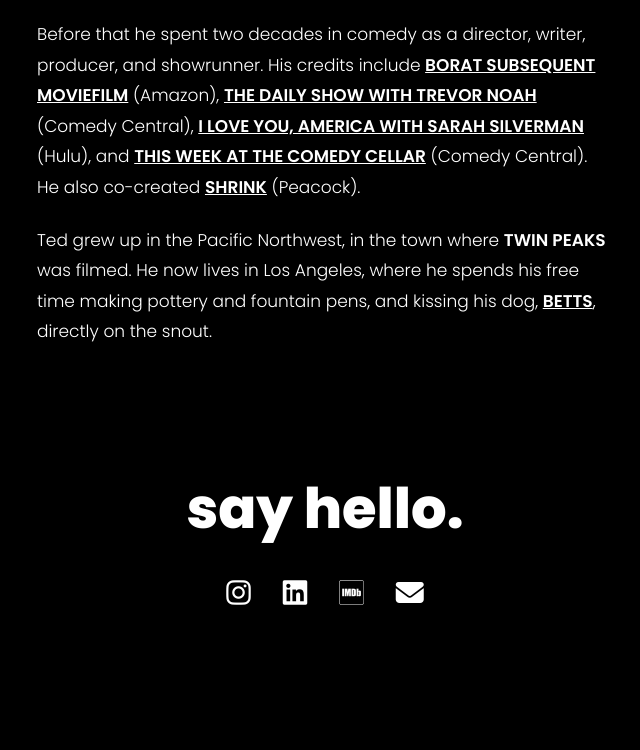
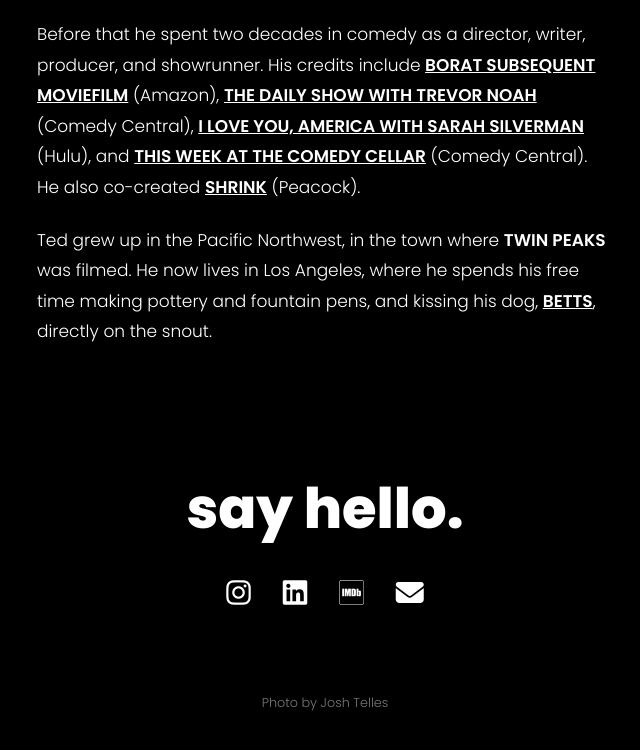
Before and after one commit to tedtremper/tedtremper.com, a plain HTML site: page index.html in a window 1280 px wide. Shown: the part 1423-2173 px from the top of the page, without its empty margins (315-955 px from the left). Drawn offline with Linux system fonts and the light colour scheme.

Commit message:
Update index.html

```diff
--- a/index.html
+++ b/index.html
@@ -86,6 +86,9 @@
   .icons a:hover { color: #999; }
   .contact h2 a { text-decoration: none; }
   .contact h2 a:hover { color: #999; }
+  .credit { margin: 4.5rem 0 0; text-align: center; font-size: .8rem; color: #777; }
+  .credit a { text-decoration: none; }
+  .credit a:hover { text-decoration: underline; text-underline-offset: .25em; }
 
 
   @media (max-width: 40rem) {
@@ -133,6 +136,8 @@
       <a target="_blank" rel="noopener" href="https://www.imdb.com/name/nm3998229/" aria-label="IMDb"><i class="fa-brands fa-imdb"></i></a>
       <a href="mailto:ted@tedtremper.com" aria-label="Email ted@tedtremper.com"><i class="fa-solid fa-envelope"></i></a>
     </nav>
+
+    <p class="credit">Photo by <a target="_blank" rel="noopener" href="https://www.joshtelles.com">Josh Telles</a></p>
   </div>
 </section>
 
```
